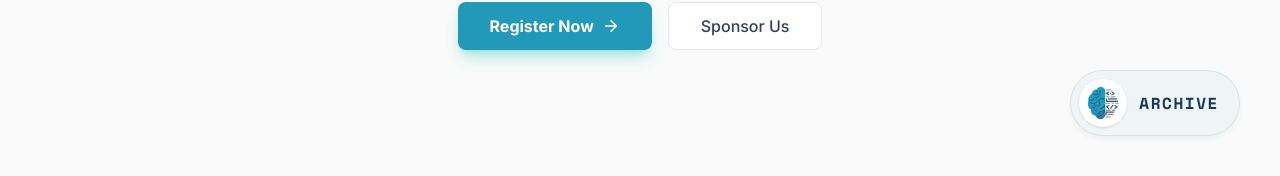
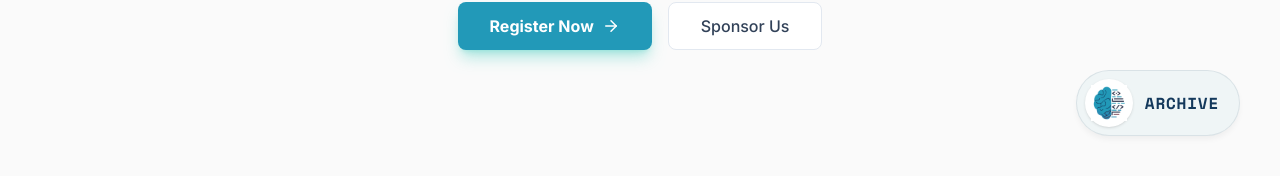
Before and after one commit to hacksharon/hacksharon-2026, a Next.js app: page / in a window 1280 px wide. Shown: the part 624-800 px from the top of the page. Built offline with nearby package versions, Linux system fonts and the light colour scheme.

Commit message:
Fix char spacing

```diff
--- a/src/app/page.tsx
+++ b/src/app/page.tsx
@@ -593,7 +593,7 @@ const ArchiveButton = () => (
                 className="object-contain p-1.5 group-hover:-rotate-12 transition-transform duration-300"
             />
         </div>
-        <span className="font-mono font-bold text-brand-blue tracking-widest text-sm sm:text-base group-hover:text-brand-teal transition-colors">
+        <span className="font-mono font-bold text-brand-blue tracking-wider text-sm sm:text-base group-hover:text-brand-teal transition-colors">
             ARCHIVE
         </span>
     </Link>
```
